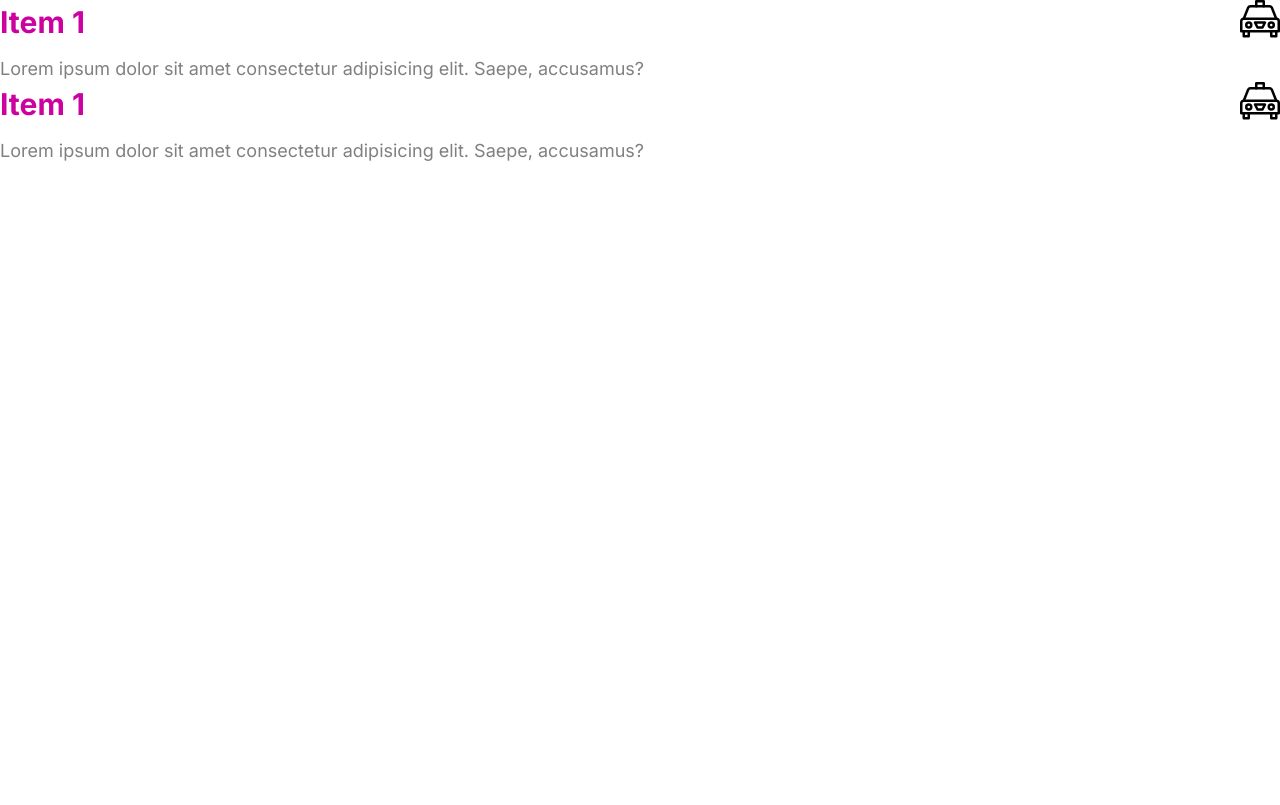
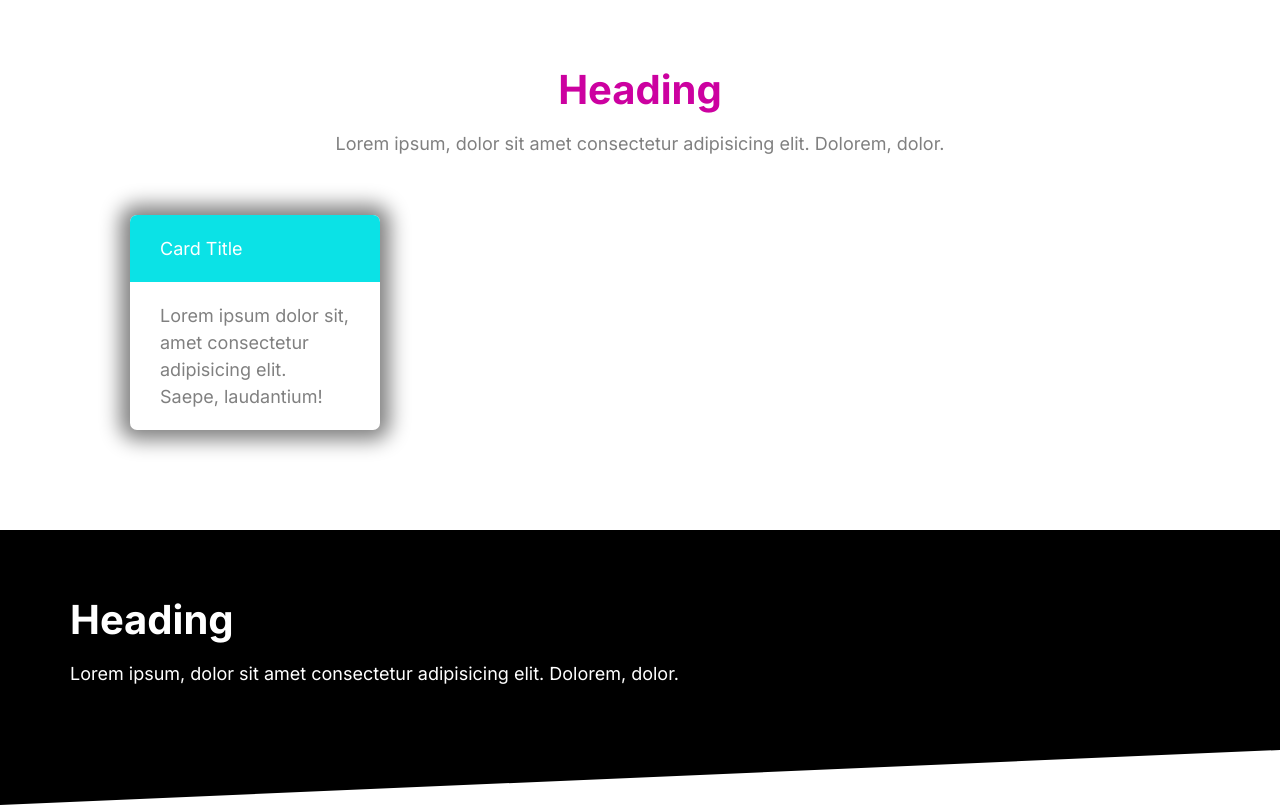
Before and after one commit to AronaLeaga/moshifiedbro, a plain HTML site: page CSS/index.html in a window 1280 px wide. Drawn offline with Linux system fonts and the light colour scheme.

Commit message:
Building a block component

```diff
--- a/CSS/index.html
+++ b/CSS/index.html
@@ -15,32 +15,24 @@
     <link rel="stylesheet" href="/CSS/normalizecss.css"/>
   </head>
   <body>
-   <div class="collapsible collapsible--expanded">
-   <header class="collapsible__header">
-     <h2 class="collapsible__heading">Item 1</h2>
-
-      <svg class="icon icon--white collapsible__chevron">
-          <use xlink:href="/images/sprite.svg#chevron"></use>
-      </svg>
-
-   </header>
-   <div class="collapsible__content">
-     Lorem ipsum dolor sit amet consectetur adipisicing elit. Saepe, accusamus?
-   </div>
-  </div>
-  <div class="collapsible collapsible--expanded">
-    <header class="collapsible__header">
-      <h2 class="collapsible__heading">Item 1</h2>
-
-       <svg class="icon icon--white collapsible__chevron">
-           <use xlink:href="/images/sprite.svg#chevron"></use>
-       </svg>
-
-    </header>
-    <div class="collapsible__content">
-      Lorem ipsum dolor sit amet consectetur adipisicing elit. Saepe, accusamus?
+    <section class="block container">
+      <header class="block__header">
+        <h2 class="block__heading">Heading</h2>
+        <p>Lorem ipsum, dolor sit amet consectetur adipisicing elit. Dolorem, dolor.</p>
+      </header>
+      <div style="width: 30%; padding: 4rem;">
+        <div class="card card--secondary">
+         <header class="card__header">Card Title</header>
+         <div class="card__body">Lorem ipsum dolor sit, amet consectetur adipisicing elit. Saepe, laudantium!</div>
+        </div>
     </div>
-   </div>
+    </section>
+    <section class="block block--dark block--skewed-left">
+      <div class="container">
+        <h2 class="block__heading">Heading</h2>
+        <p>Lorem ipsum, dolor sit amet consectetur adipisicing elit. Dolorem, dolor.</p>
+      </div>
+    </section>
   <script src="/js/main.js"></script>
   </body>
 </htl>
--- a/CSS/styles.css
+++ b/CSS/styles.css
@@ -540,3 +540,40 @@ a {
     opacity: 1;
 
 }
+
+/* BLOCKS */
+
+.block {
+    --padding-vertical: 6rem;
+    padding: var(--padding-vertical) 2rem;
+}
+
+.block__header {
+    text-align: center;
+}
+
+.block__heading {
+    margin-top: 0;
+}
+
+.block--dark {
+    background: black;
+    color: white;
+}
+
+.block--dark .block__heading {
+    color: white;
+}
+.block--skewed-right {
+    padding-bottom: calc(var(--padding-vertical) + 4rem);
+    clip-path: polygon(0% 0%, 100% 0%, 100% 100%, 0% 86%);
+}
+
+.block--skewed-left {
+    padding-bottom: calc(var(--padding-vertical) + 4rem);
+    clip-path: polygon(0% 0%, 100% 0%, 100% 80%, 0% 100%);
+}
+.container {
+    max-width: 1140px;
+    margin: 0 auto;
+}
```
Also changed, not shown: CSS/blocks.html (added, +19 -0 lines).
